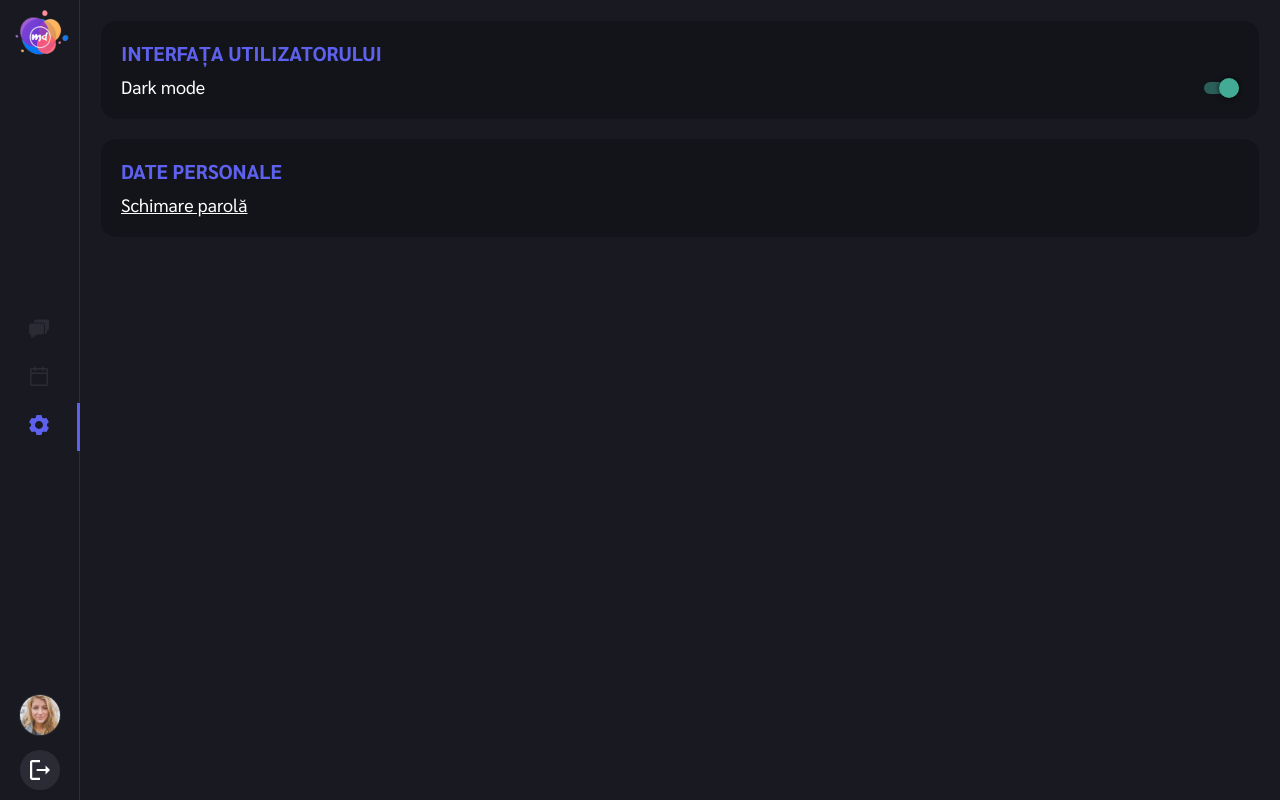
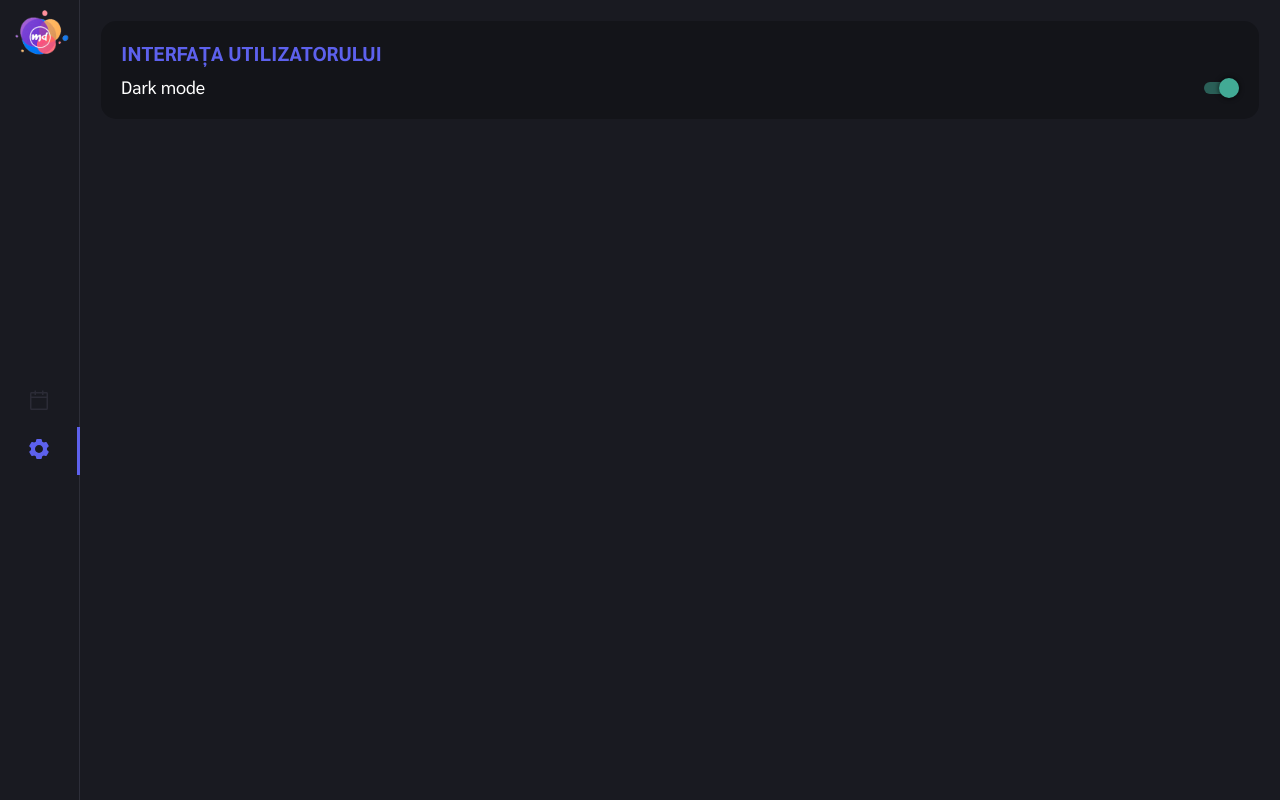
Before and after one commit to feudal/chat-md, a React (Create React App) app: page /settings in a window 1280 px wide. Built offline with nearby package versions, Linux system fonts and the light colour scheme; a web font is replaced by a local one.

Commit message:
show elements depending of userIsLoggedIn

```diff
--- a/src/components/Aside/Aside.js
+++ b/src/components/Aside/Aside.js
@@ -7,12 +7,16 @@ import CalendarIcon from "../Icons/CalendarIcon";
 import SettingIcon from "../Icons/SettingIcon";
 import LogoutIcon from "../Icons/LogoutIcon";
 import UserIcon from "../User/UserIcon";
+import {useSelector} from "react-redux";
 
 const Aside = () => {
+    const userIsLoggedIn = useSelector(state => state.auth.isLoggedIn);
+
     return (
         <aside className={classes.aside}>
             <Logo/>
             <nav className={classes.nav}>
+                {userIsLoggedIn && (
                     <NavLink
                         title="Chat"
                         className={classes.link}
@@ -20,7 +24,8 @@ const Aside = () => {
                         to='/chat'>
                         <ChatIcon/>
                     </NavLink>
-                <NavLink
+                )}
+                < NavLink
                     title="Calendar"
                     className={classes.link}
                     activeClassName={classes.active}
@@ -36,6 +41,8 @@ const Aside = () => {
                 </NavLink>
             </nav>
             <nav className={classes.nav}>
+                {userIsLoggedIn && (
+                    <>
                         <NavLink
                             title="Profile"
                             className={classes['profile-link']}
@@ -50,6 +57,8 @@ const Aside = () => {
                             to='/logout'>
                             <LogoutIcon/>
                         </NavLink>
+                    </>
+                )}
             </nav>
         </aside>
     );
--- a/src/pages/Settings.js
+++ b/src/pages/Settings.js
@@ -1,7 +1,10 @@
 import React from 'react';
 import ChangeSettings from "../components/Settings/ChangeSettings/ChangeSettings";
+import {useSelector} from "react-redux";
 
 const Settings = () => {
+    const userIsLoggedIn = useSelector(state => state.auth.isLoggedIn);
+
     return (
         <div>
             <ChangeSettings
@@ -9,11 +12,11 @@ const Settings = () => {
                 span='Dark mode'
                 toggle={true}
             />
-            <ChangeSettings
+            {userIsLoggedIn && (<ChangeSettings
                 title='Date personale'
                 link='Schimare parolă'
                 toggle={false}
-            />
+            />)}
         </div>
     );
 };
```
Lines whose indentation alone changed are shown as unchanged.
